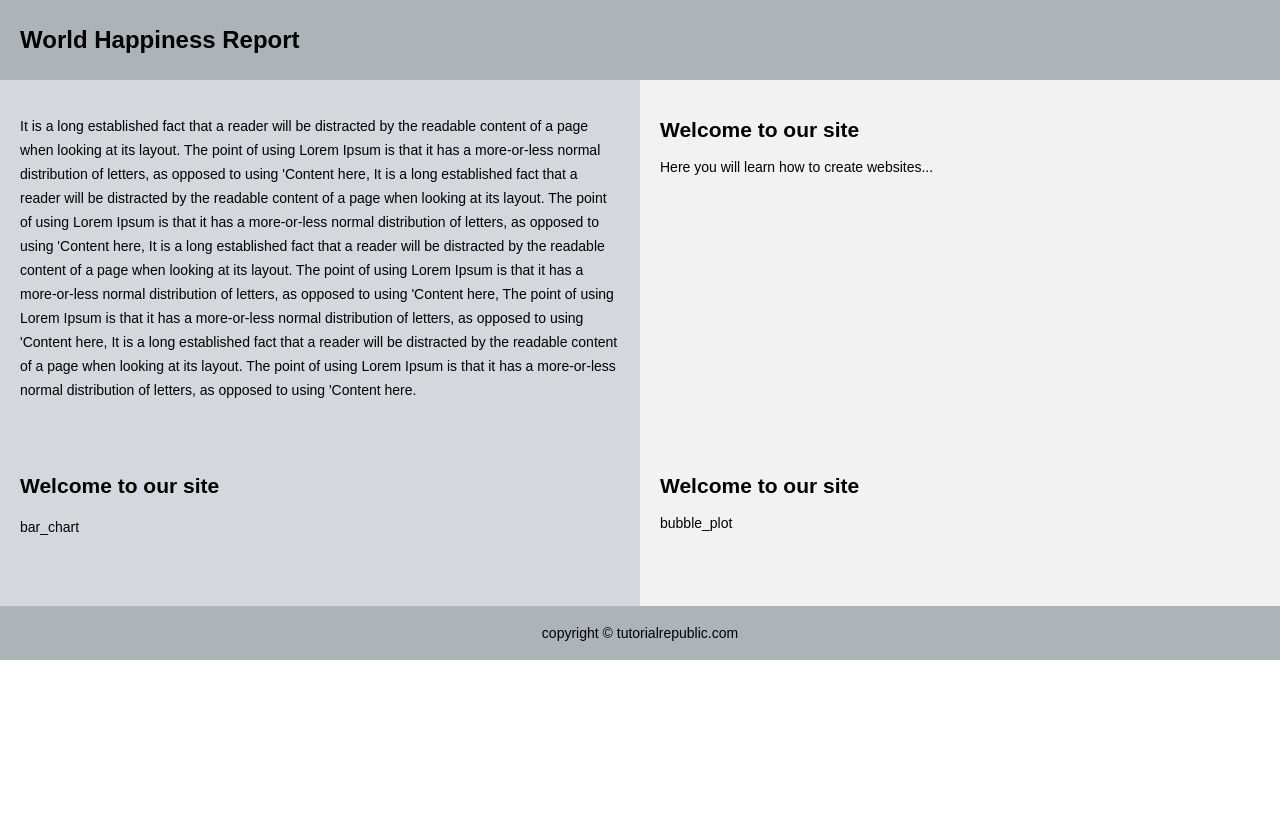
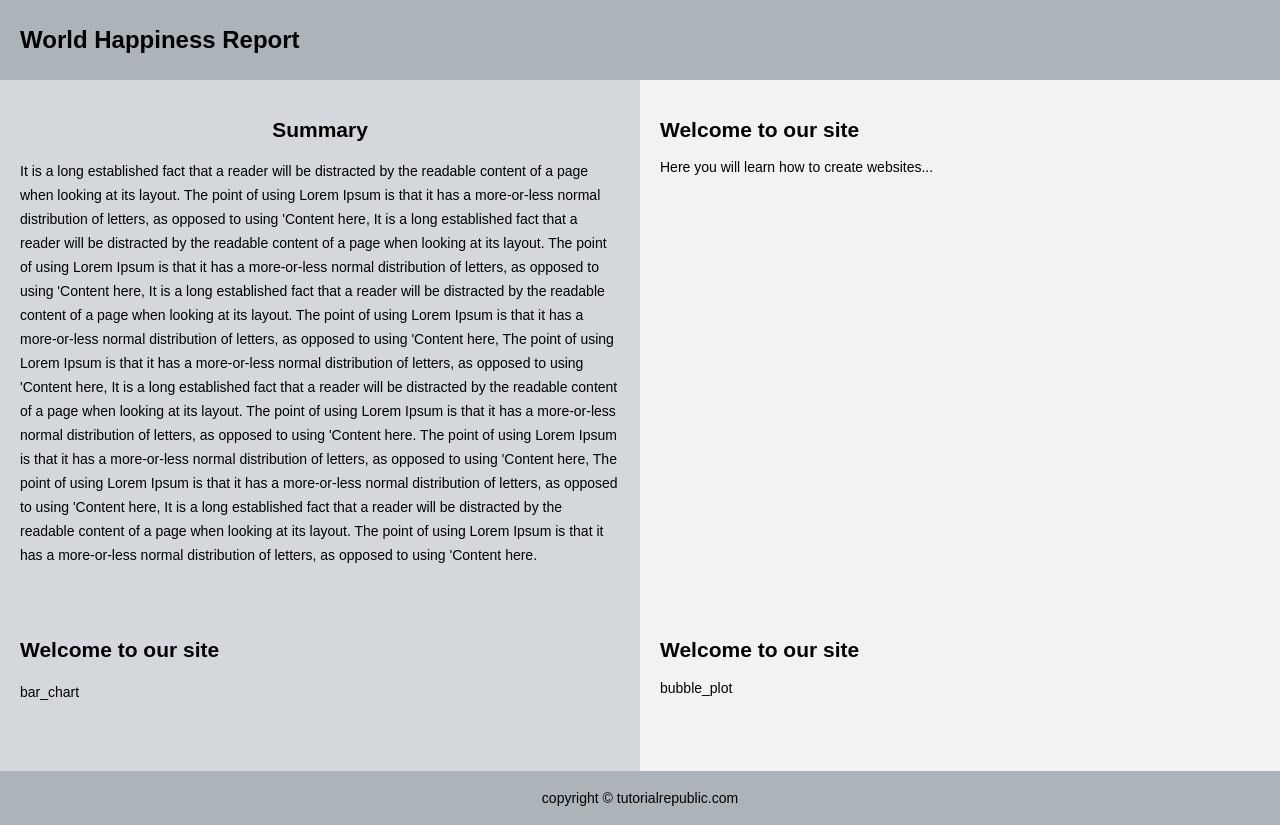
Before and after one commit to PatricMangi/World-Happiness-report-Visualisation, a plain HTML site: page index.html in a window 1280 px wide. Before the commit the page ends 800 px from the top, so only its background shows below. Drawn offline with Linux system fonts and the light colour scheme; a script that the page names is missing.

Commit message:
Update index.html

```diff
--- a/index.html
+++ b/index.html
@@ -23,11 +23,16 @@
         <tr style="height:170px;">
             <td style="width:35%; padding:20px; background-color:#d4d7dc; vertical-align: top;">
                 <ul style="list-style:none; padding:0px; line-height:24px;">
+                  <center> <h2> Summary </h2> </center>
                      It is a long established fact that a reader will be distracted by the readable content of a page when looking at its layout.
                   The point of using Lorem Ipsum is that it has a more-or-less normal distribution of letters, as opposed to using 'Content here,
                   It is a long established fact that a reader will be distracted by the readable content of a page when looking at its layout.
                   The point of using Lorem Ipsum is that it has a more-or-less normal distribution of letters, as opposed to using 'Content here,
                   It is a long established fact that a reader will be distracted by the readable content of a page when looking at its layout.
+                  The point of using Lorem Ipsum is that it has a more-or-less normal distribution of letters, as opposed to using 'Content here,
+                  The point of using Lorem Ipsum is that it has a more-or-less normal distribution of letters, as opposed to using 'Content here,
+                  It is a long established fact that a reader will be distracted by the readable content of a page when looking at its layout.
+                  The point of using Lorem Ipsum is that it has a more-or-less normal distribution of letters, as opposed to using 'Content here.
                   The point of using Lorem Ipsum is that it has a more-or-less normal distribution of letters, as opposed to using 'Content here,
                   The point of using Lorem Ipsum is that it has a more-or-less normal distribution of letters, as opposed to using 'Content here,
                   It is a long established fact that a reader will be distracted by the readable content of a page when looking at its layout.
```
